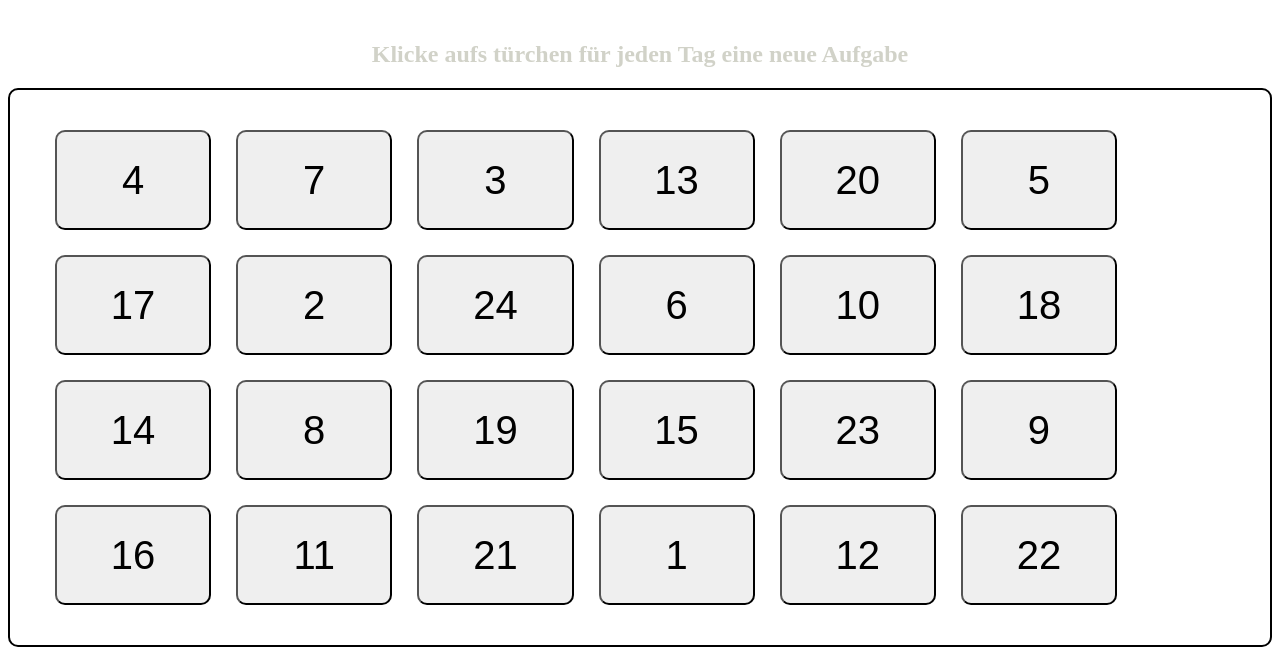
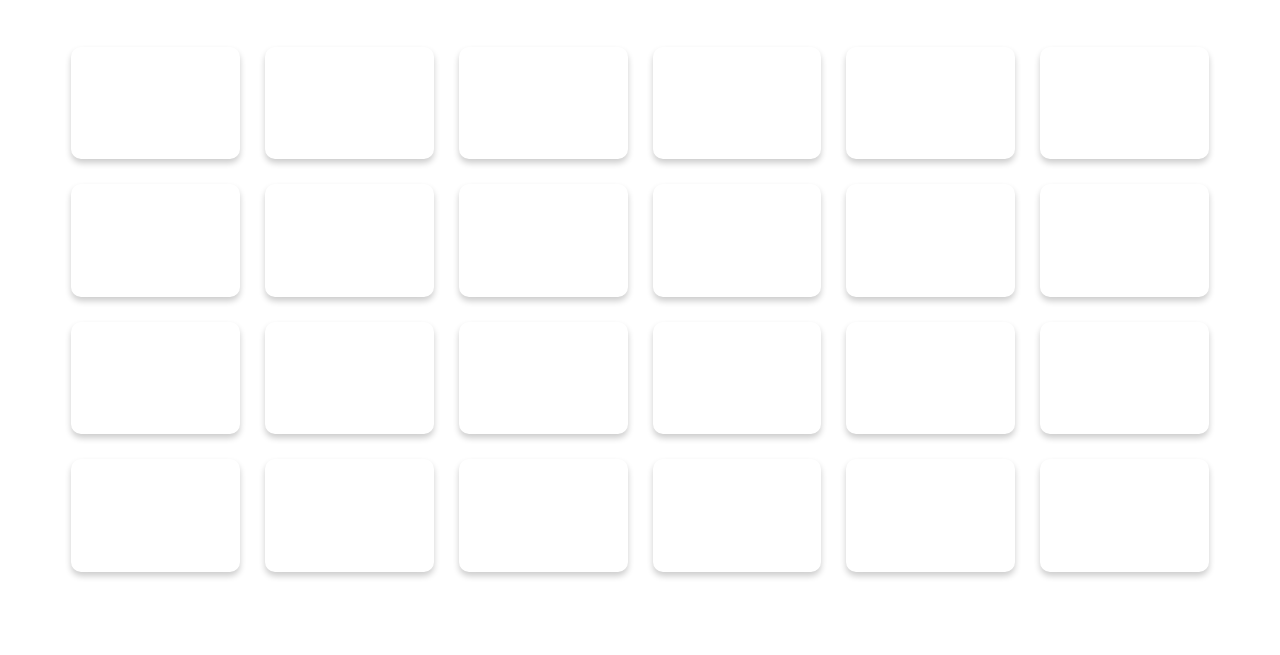
Before and after one commit to lvoss1711/Adventskalender, a plain HTML site: page index.html in a window 1280 px wide. Shown: the part 204-859 px from the top of the page. After the commit the page ends 800 px from the top, so only its background shows below. Drawn offline with Linux system fonts and the light colour scheme.

Commit message:
doors refined

```diff
--- a/index.html
+++ b/index.html
@@ -5,6 +5,7 @@
 
 <head>
     <meta charset="UTF-8">
+    <meta name="viewport" content="width=device-width, initial-scale=1.0">
     <title>Startseite</title>
     <link rel="stylesheet" href="style.css">
 
@@ -15,7 +16,6 @@
 <body id="Adventskalender">
     <h1>Adventskalender</h1>
     <h2>Klicke aufs türchen für jeden Tag eine neue Aufgabe</h2>
-    <div id="doors">
         <div class="Grid">
             <button class="button" id="Button">
                 4
@@ -90,9 +90,6 @@
                 22
             </button>
         </div>
-
-    </div>
-
 </body>
 
 </html>
--- a/style.css
+++ b/style.css
@@ -1,17 +1,24 @@
 h1 {
-  margin-top: 5%;
+  margin: 2%;
   text-align: center;
   color: #d1d2c8;
   font-size: 100px;
 }
 
 h2 {
+ margin-top: 0;
+ margin-bottom: 50px;
   color: #d1d2c8;
   text-align: center;
 }
 #main {
   margin: 0px 20px;
   text-align: center;
+}
+body {
+    display: flex;
+    flex-direction: column;
+    align-items: center;
 }
 
 #doors{
@@ -27,27 +34,64 @@ h2 {
   align-items: start;
   gap: 25px 25px;
   /* WICHTIG: Kein fester Abstand mehr */
-  padding: 0 5px;
+  padding: 0 30px;
   /* Kleines Padding an den Seiten ist okay */
   width: 90%;
   /* Den gesamten Platz nutzen */
+
 }
 
-.button{
+.button {
+  /* Größe */
   width: 100%;
-  height: 100px;
-  align-items: center;
+  height: auto; /* Oder 'auto' mit aspect-ratio, wie vorhin besprochen */
+  aspect-ratio: 3/2;
+  /* DIE WICHTIGEN BEFEHLE FÜR ZENTRIERUNG: */
+  display: flex;             /* Macht den Button zur Flex-Box */
+  justify-content: center;   /* Zentriert die Zahl horizontal (Links/Rechts) */
+  align-items: center;       /* Zentriert die Zahl vertikal (Oben/Unten) */
+
+  /* Optik (Farben, Schrift, etc. aus dem vorherigen Schritt) */
   border-radius: 10px;
   font-size: 40px;
+  font-family: sans-serif;
+  border: none;
+  background-color: transparent;
+  color: #fff;
+  cursor: pointer;
+  box-shadow: 0 4px 6px rgba(0,0,0,0.2);
+  transition: transform 0.2s, background-color 0.2s;
+
+  /* Sicherstellen, dass kein Innenabstand die Mitte verschiebt */
+  padding: 0;
+}
+
+/* Hover-Effekte bleiben gleich */
+.button:hover {
+  background-color: #c43e3e;
+  transform: scale(1.05);
+}
+
+.button:active {
+  transform: scale(0.95);
 }
 
 /* Media Query: Alles hier drin gilt nur für Bildschirme,
    die kleiner als 900px sind (Tablets & Handys) */
 @media screen and (max-width: 900px) {
+h1{
+  font-size: 40px;
+}
+
+h2{
+  font-size: 20px;
+}
 
   /* Ändert das Gitter auf 4 Spalten */
   .Grid {
     grid-template-columns: repeat(4, 1fr);
+    gap: 12px 12px;
+    padding: 0 15px;
   }
 
   /* WICHTIG: Damit die Buttons auch in die schmaleren Spalten passen */
```
